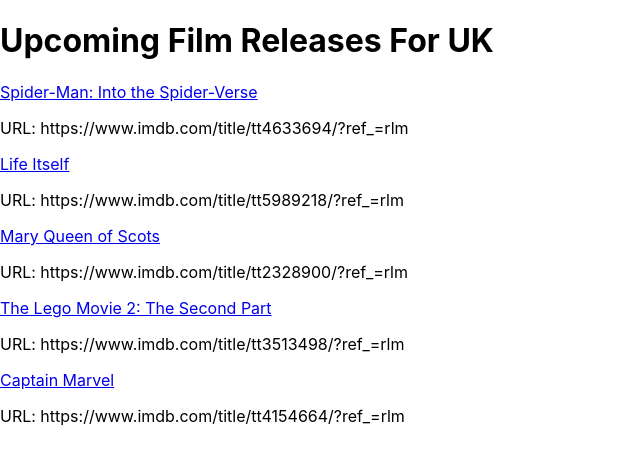
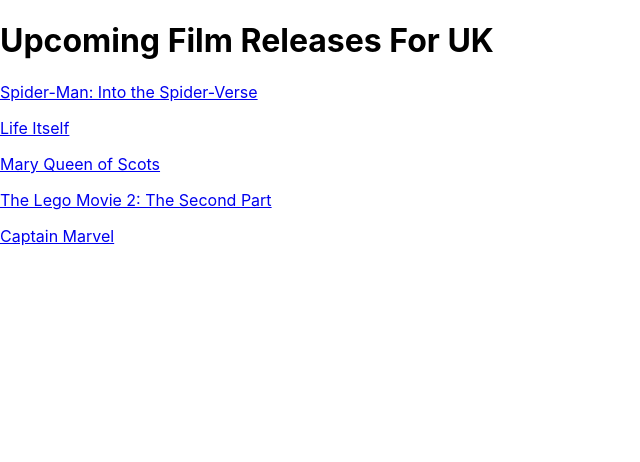
Before and after one commit to KevMcEwan/React-App---Film-Releases, a React (Create React App) app: page / in a window 1280 px wide. Shown: the top 462 px of the page, without its empty margins (0-640 px from the left). Built offline with nearby package versions, Linux system fonts and the light colour scheme.

Commit message:
links working

```diff
--- a/src/components/ContainerName.js
+++ b/src/components/ContainerName.js
@@ -6,7 +6,6 @@
          <h1>Upcoming Film Releases For UK</h1>
       );
    }
-
 }
 
 export default ContainerName;
--- a/src/components/Film.js
+++ b/src/components/Film.js
@@ -1,14 +1,12 @@
 import React, {Component} from 'react';
 
 class Film extends Component{
-    url = this.props.url;
 
    render(){
-
+      console.log(this.props.url);
       return(
          <>
-         <p><a href="www.google.com">{this.props.name}</a></p>
-         <p>URL: {this.props.url}</p>
+         <p><a href={this.props.url}>{this.props.name}</a></p>
          </>
       );
    }
--- a/src/containers/FilmListContainer.js
+++ b/src/containers/FilmListContainer.js
@@ -24,7 +24,8 @@
              },
              {
                id: 4,
-               name: "The Lego Movie 2: The Second Part", url: "https://www.imdb.com/title/tt3513498/?ref_=rlm"
+               name: "The Lego Movie 2: The Second Part",
+               url: "https://www.imdb.com/title/tt3513498/?ref_=rlm"
              },
              {
                id: 5,
```
